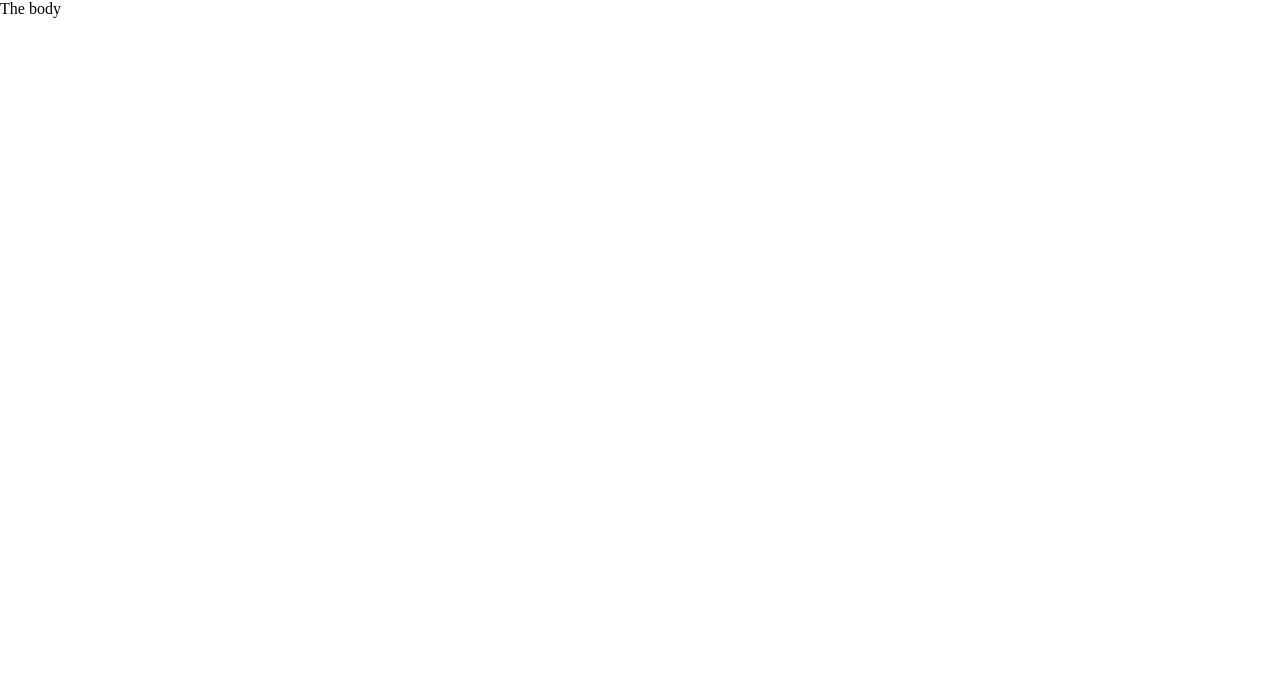
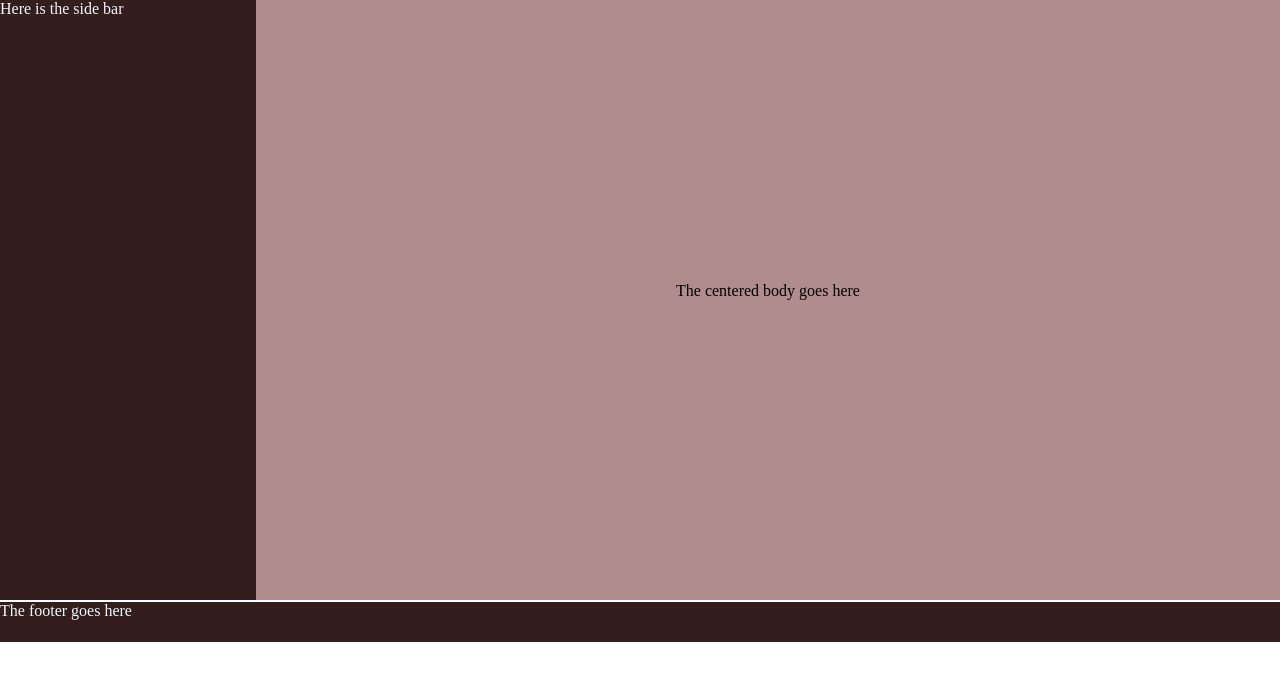
Before and after one commit to Blessing-Lartey/Div, a plain HTML site: page page.html in a window 1280 px wide. Drawn offline with Linux system fonts and the light colour scheme.

Commit message:
Hands try on (Div 1)
the centered text

```diff
--- a/page.css
+++ b/page.css
@@ -1,3 +1,30 @@
 *{
     margin: 0%;
 }
+
+body{
+    display: flex;
+    height: 600px;
+}
+
+.side-bar{
+    background-color: rgb(51, 29, 29);
+    color: aliceblue;
+    width: 20%;
+}
+
+.main-body{
+    background-color: rgb(176, 140, 140);
+    width: 80%;
+    text-align: center;
+    padding-top: 22%;
+}
+
+footer{
+    margin-top: 47%;
+    background: rgb(51, 29, 29);
+    height: 40px;
+    width: 100%;
+    position: absolute;
+    color: aliceblue;
+}
--- a/page.html
+++ b/page.html
@@ -7,6 +7,14 @@
     <link rel="stylesheet" href="page.css">
 </head>
 <body>
-    <div>The body</div>
+    <div class="side-bar">
+        Here is the side bar
+    </div>
+    <div class="main-body">
+
+        The centered body goes here
+
+    </div>
 </body>
+<footer>The footer goes here</footer>
 </html>
```
